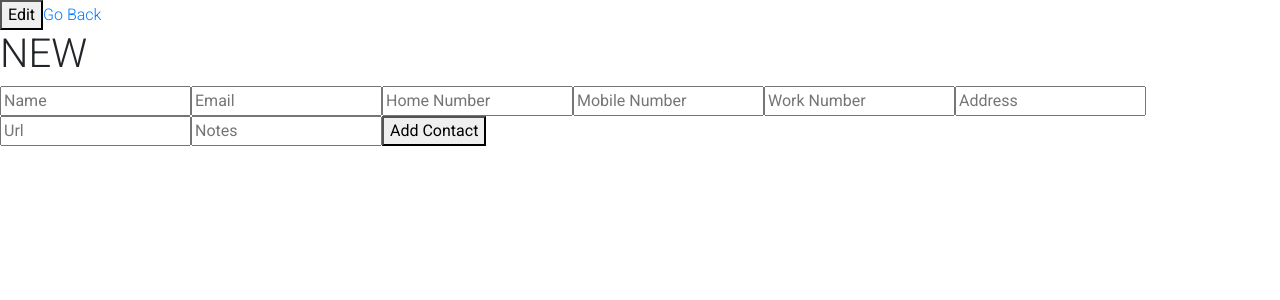
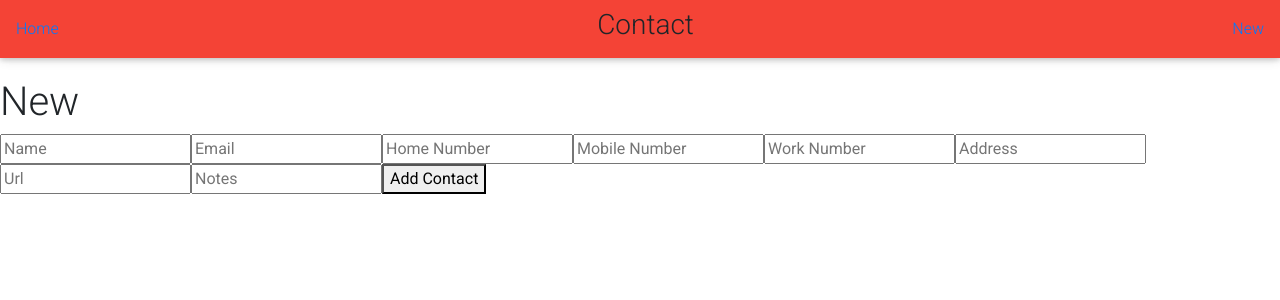
Before and after one commit to klentz87/react-contact-list, a React (Create React App) app: page /contact in a window 1280 px wide. Shown: the top 300 px of the page. Built offline with nearby package versions, Linux system fonts and the light colour scheme.

Commit message:
add more bootstrap

```diff
--- a/src/components/App.js
+++ b/src/components/App.js
@@ -3,6 +3,8 @@ import '../css/App.css';
 import { Route } from 'react-router-dom';
 import ContactList from "./ContactList";
 import Contact from "./Contact";
+import NavigationBar from "./NavigationBar";
+import escapeRegExp from 'escape-string-regexp';
 import {cloneDeep} from "lodash";
 
 let contacts = [
@@ -24,31 +26,41 @@ class App extends Component {
 	constructor() {
 		super();
 		this.state = {
-			contacts: contacts
+			contacts: contacts,
+			search: ''
 		}
 
 		this.onCreateContact = this.onCreateContact.bind(this);
-		this.onEditContact = this.onEditContact.bind(this)
+		this.onEditContact = this.onEditContact.bind(this);
+		this.updateSearch = this.updateSearch.bind(this);
 	}
 
 	onCreateContact(data) {
+		alert("data" + JSON.stringify(data))
 		this.setState({
 			contacts: this.state.contacts.concat(data),
 		});
+
+		alert(JSON.stringify(this.state.contacts))
+
 	}
 
 	onEditContact(data, contactId) {
 		const contacts = cloneDeep(this.state.contacts);
 		const index = contacts.findIndex(contact => contact.id === contactId);
 		contacts[index] = {...contacts[index], ...data}
-		this.setState({contacts}, () => alert(JSON.stringify(this.state.contacts[index])));
+		this.setState({contacts}, () => alert(("edit" + JSON.stringfiy(this.state.contacts[index]))));
 	}
 
-
+	updateSearch(search) {
+		this.setState({ search: search.trim() })
+	}
 
   	render() {
+
   		return(
 	  		<div>
+	  			<NavigationBar />
 	  			<Route exact path='/' render={() => (
 	  				<ContactList
 	  					contacts={this.state.contacts}
--- a/src/components/Contact.js
+++ b/src/components/Contact.js
@@ -1,6 +1,8 @@
 import React, { Component } from "react";
 import { Link } from "react-router-dom";
 import { Redirect } from "react-router-dom";
+import { Container, Row, Col, Input, Button, Fa, Modal, ModalBody, ModalHeader, ModalFooter } from 'mdbreact';
+
 
 class Contact extends Component {
 	constructor(props) {
@@ -38,9 +40,9 @@ class Contact extends Component {
 		event.preventDefault();
 		let contactData = this.state.formData;
 		contactData["id"] = Date.now(); // adds a unique id
-//		if (this.props.onCreateContact) {
+		if (this.props.onCreateContact) {
 			this.setState(this.props.onCreateContact(contactData), () => {this.handleRedirect()})
-//		}
+		}
 	}
 
 	handleRedirect() {
@@ -65,7 +67,6 @@ class Contact extends Component {
 		const id = event.target.id;
 		const value = event.target.value;
 
-
 		this.setState(prevState => ({
 			formData: {...prevState.formData,
 				[id]: value
@@ -79,9 +80,9 @@ class Contact extends Component {
 
 		if (this.props.match.path == "/contact") {
 			display = (
-				<div>
+				<div className="mt-5">
+					<h1>New</h1>
 					<form onSubmit={(event) => this.handleSubmit(event)} >
-						<h1>NEW</h1>
 						<input type='text' id='name' name='name' placeholder="Name" value={this.state.formData.name} onChange={this.handleChange}/>
 						<input type='text' id='email' name='email' placeholder="Email" value={this.state.formData.email} onChange={this.handleChange}/>
 						<input type='text' id='homeNumber' name='homeNumber' placeholder="Home Number" value={this.state.formData.homeNumber} onChange={this.handleChange}/>
--- a/src/components/ContactList.js
+++ b/src/components/ContactList.js
@@ -2,6 +2,7 @@ import React, { Component } from "react";
 import { Link } from "react-router-dom";
 import escapeRegExp from 'escape-string-regexp';
 import { Navbar, NavbarNav, NavItem, Container } from 'mdbreact';
+import '../css/ContactList.css';
 
 class ContactList extends Component {
 	constructor() {
@@ -10,8 +11,6 @@ class ContactList extends Component {
 		this.state = {
 			search: ''
 		}
-
-		this.updateSearch = this.updateSearch.bind(this);
 	}
 
 	updateSearch(search) {
@@ -37,26 +36,7 @@ class ContactList extends Component {
 
 		return (
 			<div>
-				<Navbar color="red" fixed="top" expand="xs">
-					<NavbarNav left>
-						<NavItem>
-							<a href='http://www.krislentz.net'>Home</a>
-						</NavItem>
-					</NavbarNav>
-
-					<NavbarNav center>
-						<NavItem>
-							<h3>Contact</h3>
-						</NavItem>
-					</NavbarNav>
-
-					<NavbarNav right>
-						<NavItem>
-							<Link to={'/contact'}>New</Link>
-						</NavItem>
-					</NavbarNav>
-				</Navbar>
-				<Navbar expand="xs">
+				<Navbar className='search-bar' expand="xs">
 					<NavbarNav center>
 						<NavItem>
 							<input value={this.state.search} onChange={(event) => {this.updateSearch(event.target.value)}}/>
--- /dev/null
+++ b/src/components/NavigationBar.js
@@ -0,0 +1,35 @@
+import React, { Component } from "react";
+import { Navbar, NavbarNav, NavItem } from 'mdbreact';
+import { Link } from "react-router-dom";
+
+class NavigationBar extends Component {
+	constructor() {
+		super();
+	}
+
+	render() {
+		return(
+			<Navbar color="red" fixed="top" expand="xs">
+				<NavbarNav left>
+					<NavItem>
+						<a href='http://www.krislentz.net'>Home</a>
+					</NavItem>
+				</NavbarNav>
+
+				<NavbarNav center>
+					<NavItem>
+						<h3>Contact</h3>
+					</NavItem>
+				</NavbarNav>
+
+				<NavbarNav right>
+					<NavItem>
+						<Link to={'/contact'}>New</Link>
+					</NavItem>
+				</NavbarNav>
+			</Navbar>
+		)
+	}
+}
+
+export default NavigationBar;
--- a/src/components/Searchbar.js
+++ /dev/null
@@ -1 +0,0 @@
-Searchbar.js
--- /dev/null
+++ b/src/css/ContactList.css
@@ -0,0 +1,3 @@
+.search-bar {
+    margin-top: 56px;
+}
```
